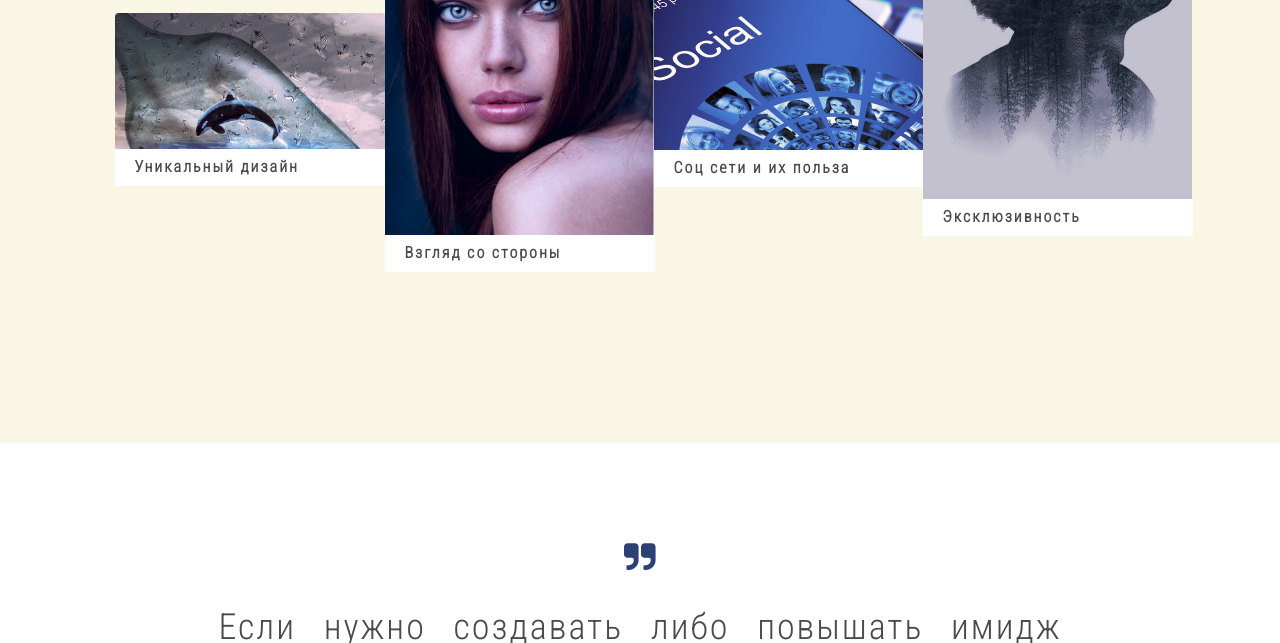
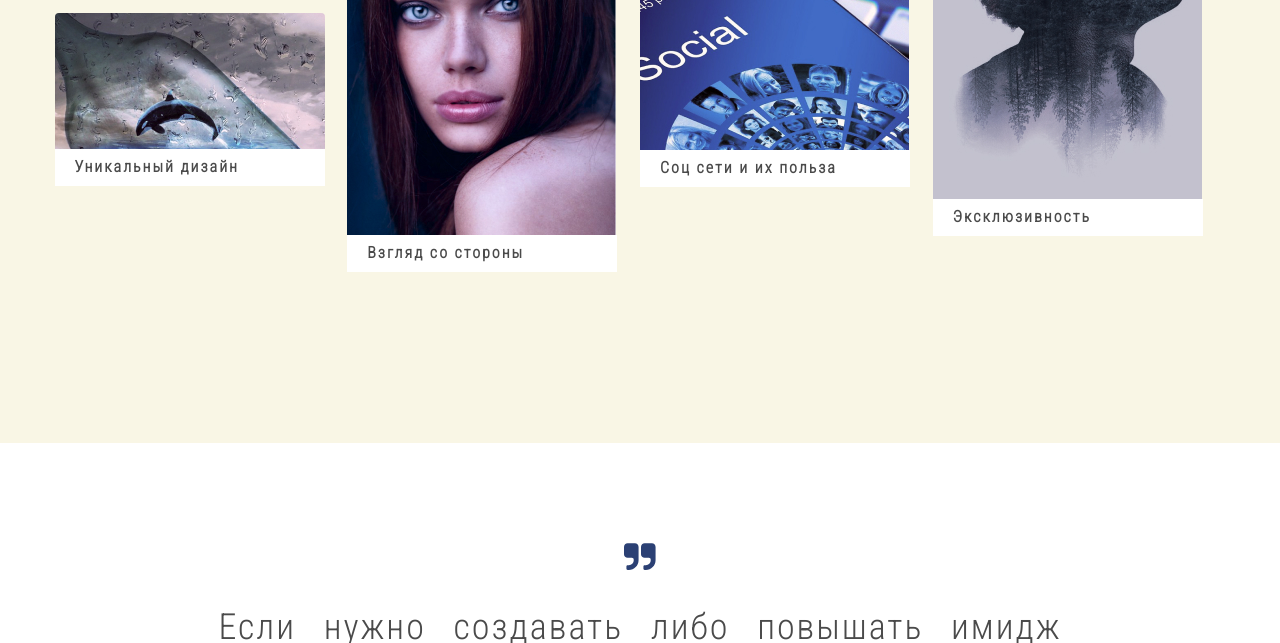
Before and after one commit to GaliaBonda/di-gi, a plain HTML site: page index.html in a window 1280 px wide. Shown: the part 3965-4608 px from the top of the page. Drawn offline with nearby package versions, Linux system fonts and the light colour scheme; a script that the page names is missing.

Commit message:
Delete paddings for news block

```diff
--- a/css/style.css
+++ b/css/style.css
@@ -375,8 +375,8 @@ a {
   max-width: 1171px;
   margin: 0 auto;
   min-height: 890px;
-  padding-left: 60px;
-  padding-right: 60px;
+  /* padding-left: 60px;
+  padding-right: 60px; */
 }
 
 .news__item {
```
